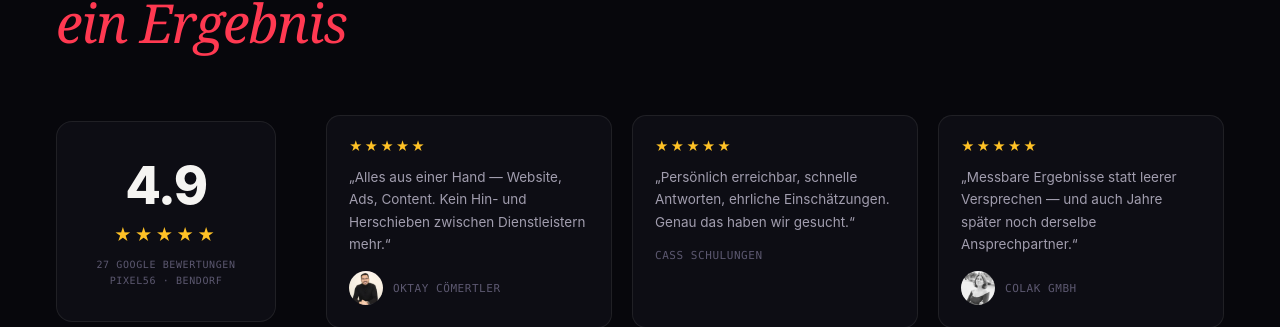
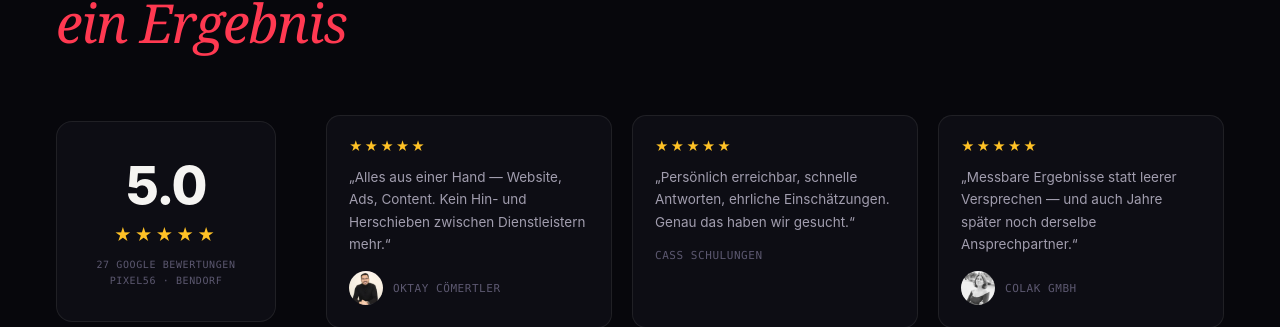
Before and after one commit to atillac-design/pixel56-webseite, a Next.js app in the folder web/: page / in a window 1280 px wide. Shown: the part 8243-8570 px from the top of the page. Built offline with nearby package versions, Linux system fonts and the light colour scheme.

Commit message:
Google-Bewertung auf 5.0 korrigiert (statt 4.9)
Der Bewertungs-Score in der Reviews-Komponente zeigte 4.9 —
Pixel56 hat auf Google tatsächlich 5.0 bei 27 Bewertungen.

Co-Authored-By: Claude Opus 4.8 <noreply@anthropic.com>
Claude-Session: https://claude.ai/code/session_01B26V3K6dz9yE9QxW7sQwGM

```diff
--- a/web/components/ui.tsx
+++ b/web/components/ui.tsx
@@ -228,7 +228,7 @@ export function Reviews({ reviews }: { reviews: Review[] }) {
   return (
     <div className="reviews-wrap reveal">
       <div className="reviews-score">
-        <div className="rs-num">4.9</div>
+        <div className="rs-num">5.0</div>
         <div className="rs-stars">★★★★★</div>
         <div className="rs-meta">
           27 Google Bewertungen
```
